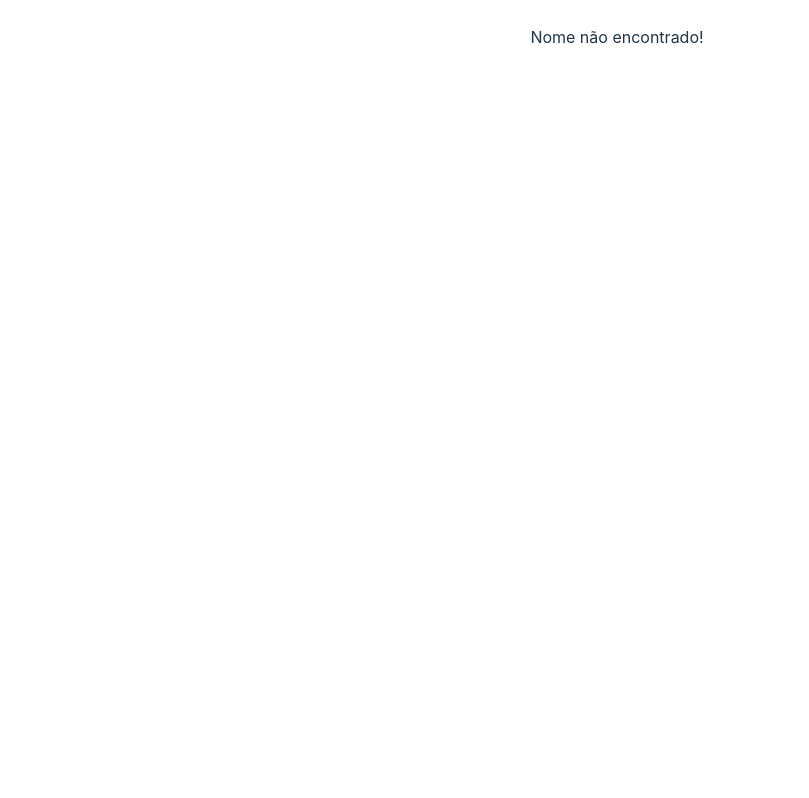
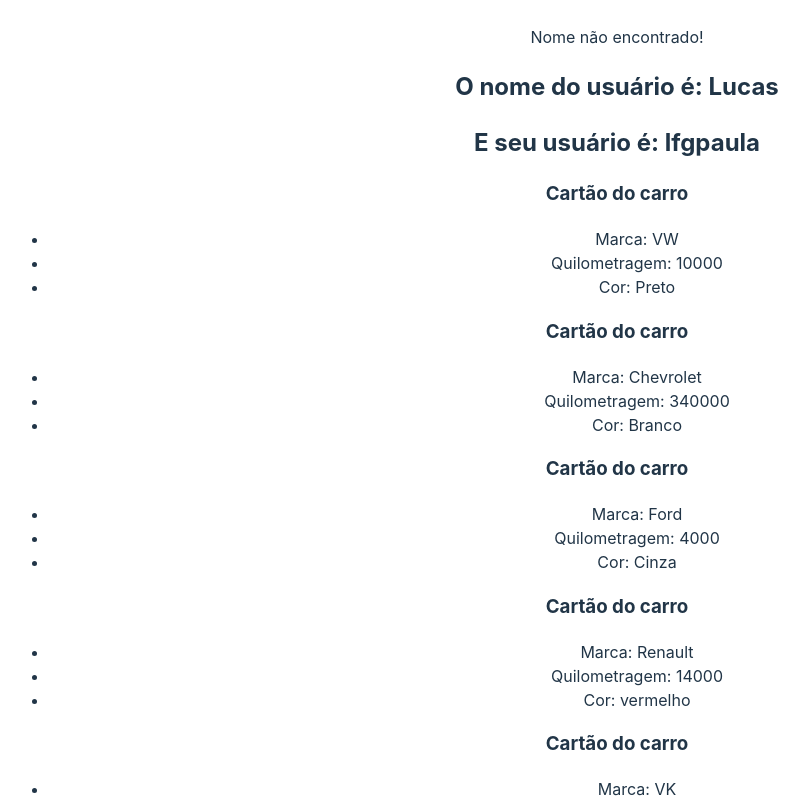
Before and after one commit to TomoriComAncora/formacao_front-end_react, a React (Vite) app in the folder 3_AVANÇANDO_EM_REACT/avancando/: page / in a window 1280 px wide. Shown: the part 1666-2464 px from the top of the page, without its empty margins (23-832 px from the left). Before the commit the page ends 2263 px from the top, so only its background shows below. Built offline with nearby package versions, Linux system fonts and the light colour scheme.

Commit message:
fim expediente

```diff
--- a/3_AVANÇANDO_EM_REACT/avancando/src/App.jsx
+++ b/3_AVANÇANDO_EM_REACT/avancando/src/App.jsx
@@ -14,6 +14,17 @@ import CondicionalRender from "./components/CondicionalRender";
 
 // 8 props
 import ShowUserName from "./components/ShowUserName";
+
+// 9 desestruturando props
+import CartoesDeCarros from "./components/CartoesDeCarros";
+
+// 11 renderização de listas de componentes
+const carros = [
+  { id: 1, marca: "VK", km: 0, cor: "Preto" },
+  { id: 2, marca: "Fored", km: 40000, cor: "Titanio" },
+  { id: 3, marca: "Chevrolet", km: 23440, cor: "Amarelo" },
+];
+
 function App() {
   return (
     <div style={{ paddingBottom: "500px" }}>
@@ -25,11 +36,21 @@ function App() {
       {/* 3 useState */}
       <DataObj />
       {/* 4 renderização de lista */}
-      <ListRender/>
+      <ListRender />
       {/* 7 render condicional */}
-      <CondicionalRender/>
+      <CondicionalRender />
       {/* 8 props */}
-
+      <ShowUserName nome="Lucas" usuario="lfgpaula" />
+      {/* 9 desestruturação de props */}
+      <CartoesDeCarros marca="VW" km={10000} cor="Preto" />
+      {/* 10 reutilizando componentes */}
+      <CartoesDeCarros marca="Chevrolet" km={340000} cor="Branco" />
+      <CartoesDeCarros marca="Ford" km={4000} cor="Cinza" />
+      <CartoesDeCarros marca="Renault" km={14000} cor="vermelho" />
+      {/* 11 renderização de lista de componentes */}
+      {carros.map((carro)=>(
+        <CartoesDeCarros key={carro.id} marca={carro.marca} km={carro.km} cor={carro.cor}/>
+      ))}
     </div>
   );
 }
--- /dev/null
+++ b/3_AVANÇANDO_EM_REACT/avancando/src/components/CartoesDeCarros.jsx
@@ -0,0 +1,16 @@
+const CartoesDeCarros = ({marca, km, cor}) => {
+  return (
+    <div>
+        <div>
+            <h3>Cartão do carro</h3>
+            <ul>
+                <li>Marca: {marca}</li>
+                <li>Quilometragem: {km}</li>
+                <li>Cor: {cor}</li>
+            </ul>
+        </div>
+    </div>
+  )
+}
+
+export default CartoesDeCarros
--- a/3_AVANÇANDO_EM_REACT/avancando/src/components/ShowUserName.jsx
+++ b/3_AVANÇANDO_EM_REACT/avancando/src/components/ShowUserName.jsx
@@ -1,9 +1,9 @@
-import React from 'react'
 
 const ShowUserName = (props) => {
   return (
     <div>
         <h2>O nome do usuário é: {props.nome}</h2>
+        <h2>E seu usuário é: {props.usuario}</h2>
     </div>
   )
 }
```
